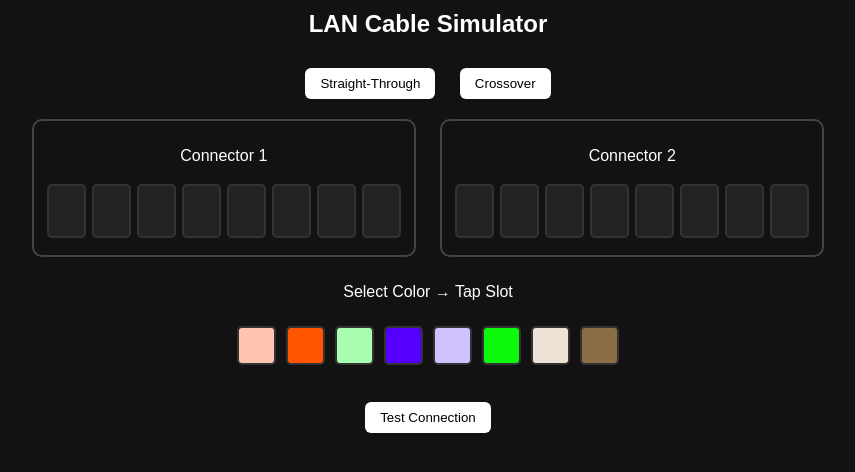
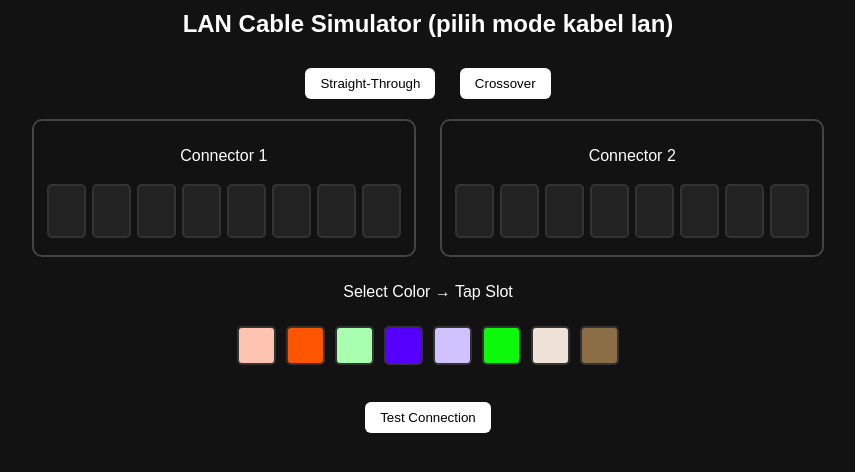
Before and after one commit to niteru8/LAN-simulator-connector, a plain HTML site: page index.html in a window 1280 px wide. Shown: the whole page, without its empty margins (212-1067 px from the left). Drawn offline with Linux system fonts and the light colour scheme.

Commit message:
Update index.html

```diff
--- a/index.html
+++ b/index.html
@@ -67,7 +67,8 @@ button{
 
 <body>
 
-<h2>LAN Cable Simulator</h2>
+<h2>LAN Cable Simulator
+(pilih mode kabel lan)</h2>
 
 <button class="tab" data-mode="straight" id="straightTab">Straight-Through</button>
 <button onclick="setMode('crossover')">Crossover</button>
```
